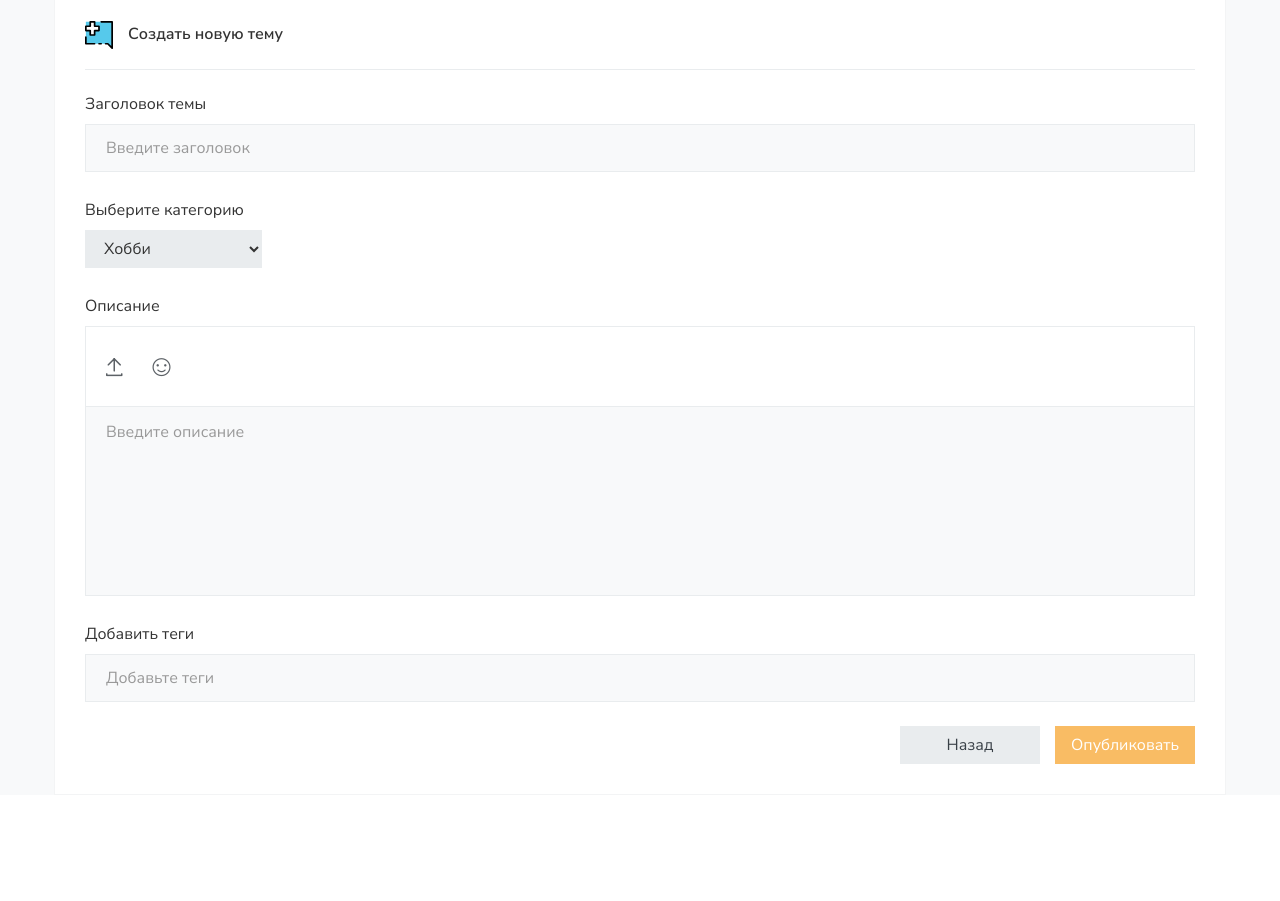
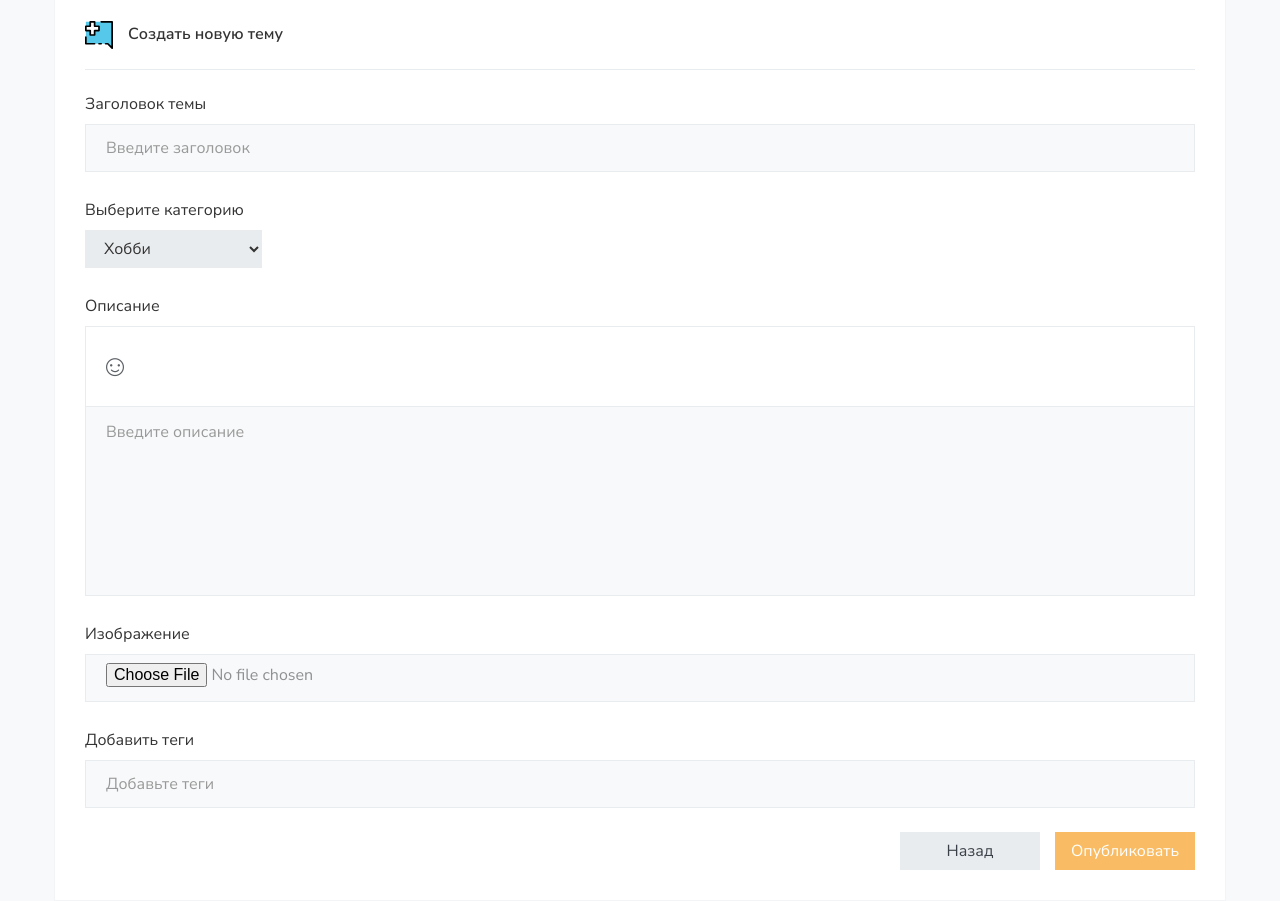
Before and after one commit to JopkaMuravya/forum, a Django app: page /create-topic/ in a window 1280 px wide. Shown: the part 151-1052 px from the top of the page. Before the commit the page ends 915 px from the top, so only its background shows below. Run offline with Django 5.2, Linux system fonts and the light colour scheme; some libraries are stand-ins or nearby versions; some web fonts are replaced.

Commit message:
Uploading images

```diff
--- a/forum/forms.py
+++ b/forum/forms.py
@@ -27,12 +27,13 @@ class TopicForm(forms.ModelForm):
 
     class Meta:
         model = Topic
-        fields = ['title', 'category', 'description', 'tags']
+        fields = ['title', 'category', 'description', 'tags', 'image']
         labels = {
             'title': 'Заголовок темы',
             'category': 'Категория',
             'description': 'Описание',
             'tags': 'Теги',
+            'image': 'Изображение',
         }
 
     def __init__(self, *args, **kwargs):
@@ -40,3 +41,4 @@ class TopicForm(forms.ModelForm):
         self.fields['title'].widget.attrs.update({'class': 'form-control', 'placeholder': 'Введите заголовок'})
         self.fields['description'].widget.attrs.update({'class': 'form-control', 'placeholder': 'Введите описание'})
         self.fields['tags'].widget.attrs.update({'class': 'form-control', 'placeholder': 'Добавьте теги'})
+        self.fields['image'].widget.attrs.update({'class': 'form-control'})
--- a/forum/models.py
+++ b/forum/models.py
@@ -6,6 +6,7 @@ class Topic(models.Model):
     description = models.TextField(verbose_name="Описание")
     tags = models.CharField(max_length=200, verbose_name="Теги")
     created_at = models.DateTimeField(auto_now_add=True, verbose_name="Дата создания")
+    image = models.ImageField(upload_to='topic_images/', blank=True, null=True, verbose_name="Изображение")
 
     def __str__(self):
         return self.title
--- a/forum/templates/forum/create-topic.html
+++ b/forum/templates/forum/create-topic.html
@@ -141,10 +141,14 @@
                     <div class="create__section create__textarea">
                         <label class="create__label">Описание</label>
                         <div class="create__textarea-head">
-                            <span><i class="icon-Upload_Files"></i></span>
+<!--                            <span><i class="icon-Upload_Files"></i></span>-->
                             <span><i class="icon-Emoticon" id="emoji-trigger"></i></span>
                         </div>
                         {{ form.description }}
+                    </div>
+                    <div class="create__section">
+                        <label class="create__label">Изображение</label>
+                        {{ form.image }}
                     </div>
                     <div class="create__section">
                         <label class="create__label">Добавить теги</label>
--- a/forum/urls.py
+++ b/forum/urls.py
@@ -1,3 +1,5 @@
+from django.conf import settings
+from django.conf.urls.static import static
 from django.urls import path
 from . import views
 
@@ -8,3 +10,6 @@ urlpatterns = [
     path('signin/', views.signin, name='signin'),
     path('topic/', views.topic, name='topic'),
 ]
+
+if settings.DEBUG:
+    urlpatterns += static(settings.MEDIA_URL, document_root=settings.MEDIA_ROOT)
--- a/forum/views.py
+++ b/forum/views.py
@@ -7,7 +7,7 @@ def main_str(request):
 
 def create_topic(request):
     if request.method == 'POST':
-        form = TopicForm(request.POST)
+        form = TopicForm(request.POST, request.FILES)
         if form.is_valid():
             form.save()
             return redirect('main_str')
--- a/mysite/settings.py
+++ b/mysite/settings.py
@@ -111,3 +111,7 @@ STATIC_ROOT = BASE_DIR / 'static'
 # https://docs.djangoproject.com/en/5.1/ref/settings/#default-auto-field
 
 DEFAULT_AUTO_FIELD = 'django.db.models.BigAutoField'
+
+# Media files (User-uploaded files)
+MEDIA_URL = '/media/'
+MEDIA_ROOT = BASE_DIR / 'media'
```
Also changed, not shown: forum/migrations/0002_topic_image.py (added).
